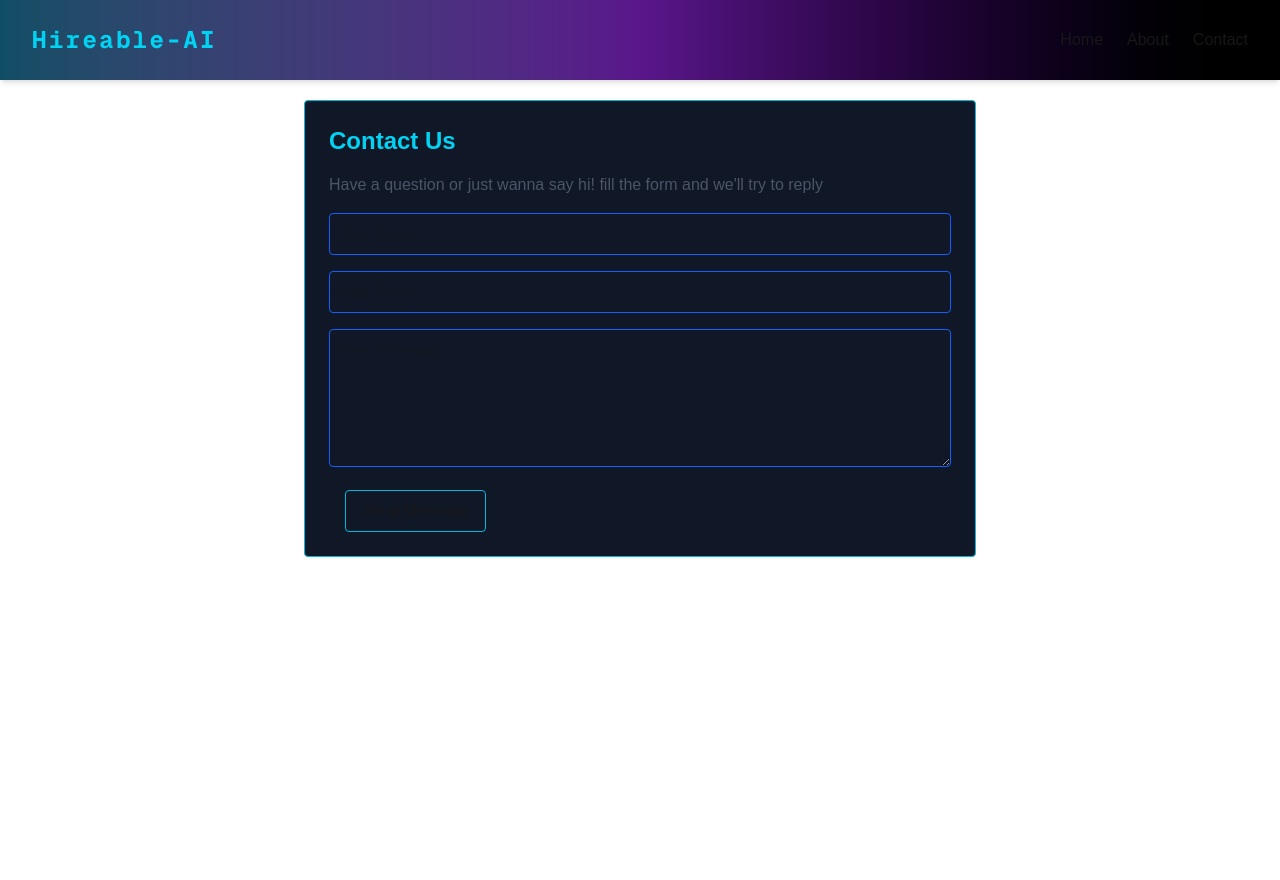
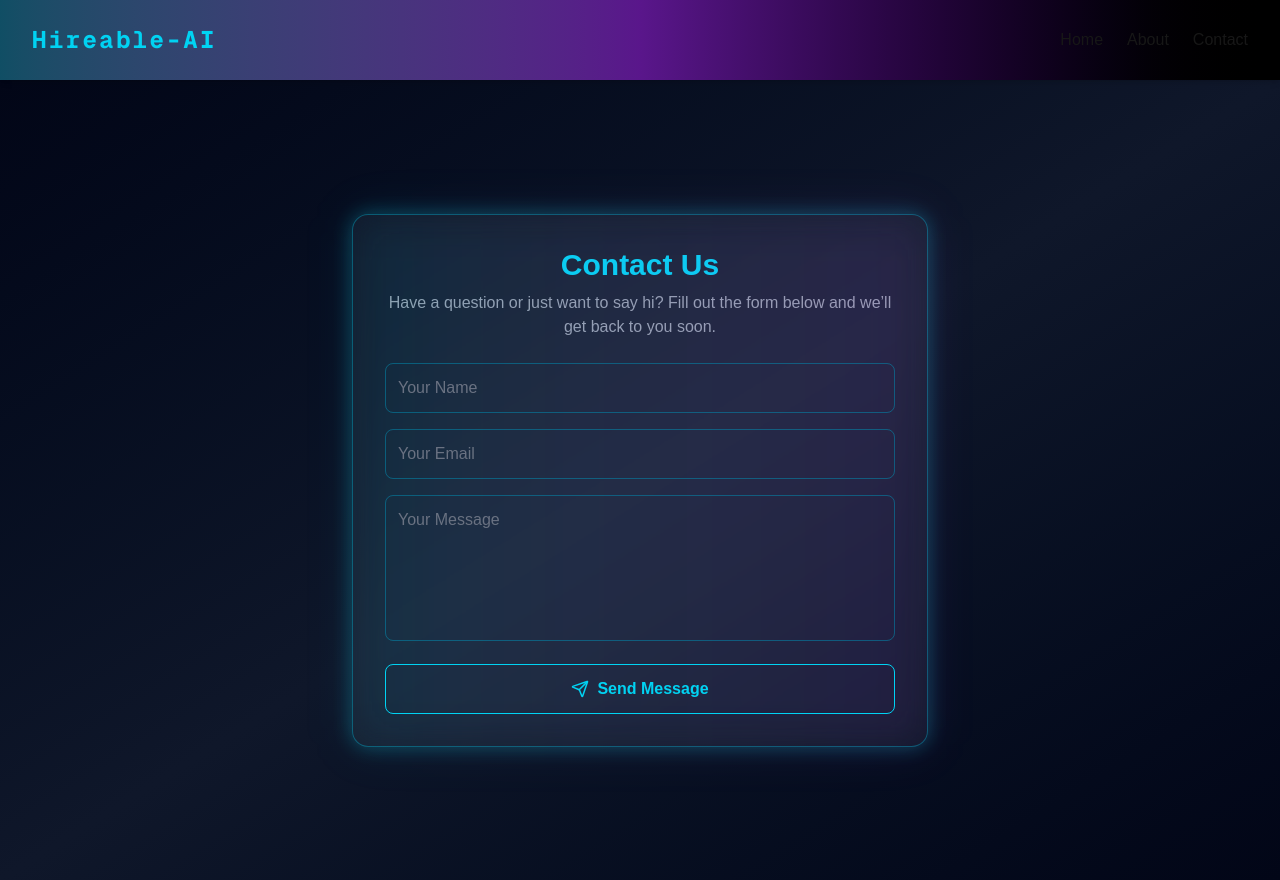
Before and after one commit to Iremide-tech/Resume-Ai, a Next.js app: page /contact in a window 1280 px wide. Before the commit the page ends 800 px from the top, so only its background shows below. Built offline with nearby package versions, Linux system fonts and the light colour scheme.

Commit message:
edited contact page

```diff
--- a/package.json
+++ b/package.json
@@ -12,6 +12,7 @@
     "clsx": "^2.1.1",
     "framer-motion": "^12.23.18",
     "html2pdf.js": "^0.9.3",
+    "lucide-react": "^0.545.0",
     "next": "15.4.1",
     "puppeteer": "^24.22.3",
     "react": "19.1.0",
--- a/src/app/contact/page.tsx
+++ b/src/app/contact/page.tsx
@@ -1,6 +1,8 @@
-'use client'
+'use client';
 
 import { useState } from 'react';
+import { motion } from 'framer-motion';
+import { Send } from 'lucide-react';
 
 export default function Contact() {
   const [form, setForm] = useState({
@@ -21,44 +23,56 @@ export default function Contact() {
       setError('Please fill in all fields.');
       return;
     }
+
     setError('');
     setSubmitted(false);
     try {
-					// Replace with your Formspree endpoint below
       const FORMSPREE_ENDPOINT = 'https://formspree.io/f/xqaylzao';
       const res = await fetch(FORMSPREE_ENDPOINT, {
         method: 'POST',
-						headers: { 'Accept': 'application/json', 'Content-Type': 'application/json' },
-						body: JSON.stringify({
-							name: form.name,
-							email: form.email,
-							message: form.message,
-						}),
+        headers: { Accept: 'application/json', 'Content-Type': 'application/json' },
+        body: JSON.stringify(form),
       });
       const data = await res.json();
       if (data.ok || data.success) {
         setSubmitted(true);
       } else {
         setError(data.error || 'Failed to send message.');
-						setSubmitted(false);
       }
     } catch {
       setError('Network error.');
-					setSubmitted(false);
     }
   };
 
   return (
-		<main className="max-w-2xl mx-auto p-6 space-y-4 bg-gradient-to-r bg-gray-900 m-5 rounded border border-cyan-500">
-			<h1 className="text-2xl font-bold mb-4 text-cyan-400">Contact Us</h1>
-			<p className='text-gray-600'>Have a question or just wanna say hi! fill the form and we&apos;ll try to reply</p>
-			<form onSubmit={handleSubmit} className="space-y-4">
+    <main className="flex justify-center items-center min-h-screen bg-gradient-to-br from-[#020617] via-[#0f172a] to-[#020617] text-gray-200 p-6">
+      <motion.div
+        initial={{ opacity: 0, y: 40 }}
+        animate={{ opacity: 1, y: 0 }}
+        transition={{ duration: 0.7, ease: 'easeOut' }}
+        className="relative max-w-xl w-full bg-white/5 backdrop-blur-md border border-cyan-500/40 rounded-2xl p-8 shadow-[0_0_20px_rgba(34,211,238,0.3)]"
+      >
+        <div className="absolute inset-0 bg-gradient-to-r from-cyan-500/10 to-purple-500/10 rounded-2xl blur-xl pointer-events-none" />
+
+        <motion.h1
+          initial={{ opacity: 0, y: -20 }}
+          animate={{ opacity: 1, y: 0 }}
+          transition={{ delay: 0.2 }}
+          className="text-3xl font-bold text-cyan-400 mb-2 text-center"
+        >
+          Contact Us
+        </motion.h1>
+        <p className="text-gray-400 text-center mb-6">
+          Have a question or just want to say hi? Fill out the form below and we’ll get back to you soon.
+        </p>
+
+        <form onSubmit={handleSubmit} className="space-y-4 relative z-10">
           <input
             name="name"
             value={form.name}
             onChange={handleChange}
             placeholder="Your Name"
-					className="w-full p-2 border rounded border-blue-600 "
+            className="w-full p-3 bg-transparent border border-cyan-600/50 rounded-lg focus:outline-none focus:ring-2 focus:ring-cyan-400 placeholder-gray-500 transition"
           />
           <input
             name="email"
@@ -66,24 +80,48 @@ export default function Contact() {
             value={form.email}
             onChange={handleChange}
             placeholder="Your Email"
-					className="w-full p-2 border rounded border-blue-600 "
+            className="w-full p-3 bg-transparent border border-cyan-600/50 rounded-lg focus:outline-none focus:ring-2 focus:ring-cyan-400 placeholder-gray-500 transition"
           />
           <textarea
             name="message"
             value={form.message}
             onChange={handleChange}
             placeholder="Your Message"
-					className="w-full p-2 border rounded border-blue-600"
             rows={5}
+            className="w-full p-3 bg-transparent border border-cyan-600/50 rounded-lg focus:outline-none focus:ring-2 focus:ring-cyan-400 placeholder-gray-500 transition resize-none"
           />
-				<button type="submit" className="ml-4 px-4 py-2 border border-cyan-500 rounded hover:bg-cyan-500 hover:text-black transition">
+
+          <motion.button
+            whileHover={{ scale: 1.05, boxShadow: '0 0 20px #06b6d4' }}
+            whileTap={{ scale: 0.98 }}
+            type="submit"
+            className="w-full flex items-center justify-center gap-2 px-4 py-3 border border-cyan-400 rounded-lg text-cyan-400 hover:bg-cyan-400 hover:text-black transition font-semibold"
+          >
+            <Send size={18} />
             Send Message
-				</button>
+          </motion.button>
         </form>
-			{error && <div className="mt-4 p-2 bg-red-100 text-red-700 rounded">{error}</div>}
+
+        {error && (
+          <motion.div
+            initial={{ opacity: 0 }}
+            animate={{ opacity: 1 }}
+            className="mt-4 p-2 text-center bg-red-500/10 border border-red-500/50 text-red-400 rounded"
+          >
+            {error}
+          </motion.div>
+        )}
+
         {submitted && !error && (
-				<div className="mt-4 p-2 bg-green-100 text-green-700 rounded">Thank you for contacting us!</div>
+          <motion.div
+            initial={{ opacity: 0 }}
+            animate={{ opacity: 1 }}
+            className="mt-4 p-2 text-center bg-green-500/10 border border-green-500/50 text-green-400 rounded"
+          >
+            ✅ Thank you for contacting us! We’ll reply soon.
+          </motion.div>
         )}
+      </motion.div>
     </main>
   );
 }
```
Also changed, not shown: 1 other file (tests, documents, lock files or other folders). Lines whose indentation alone changed are shown as unchanged.
